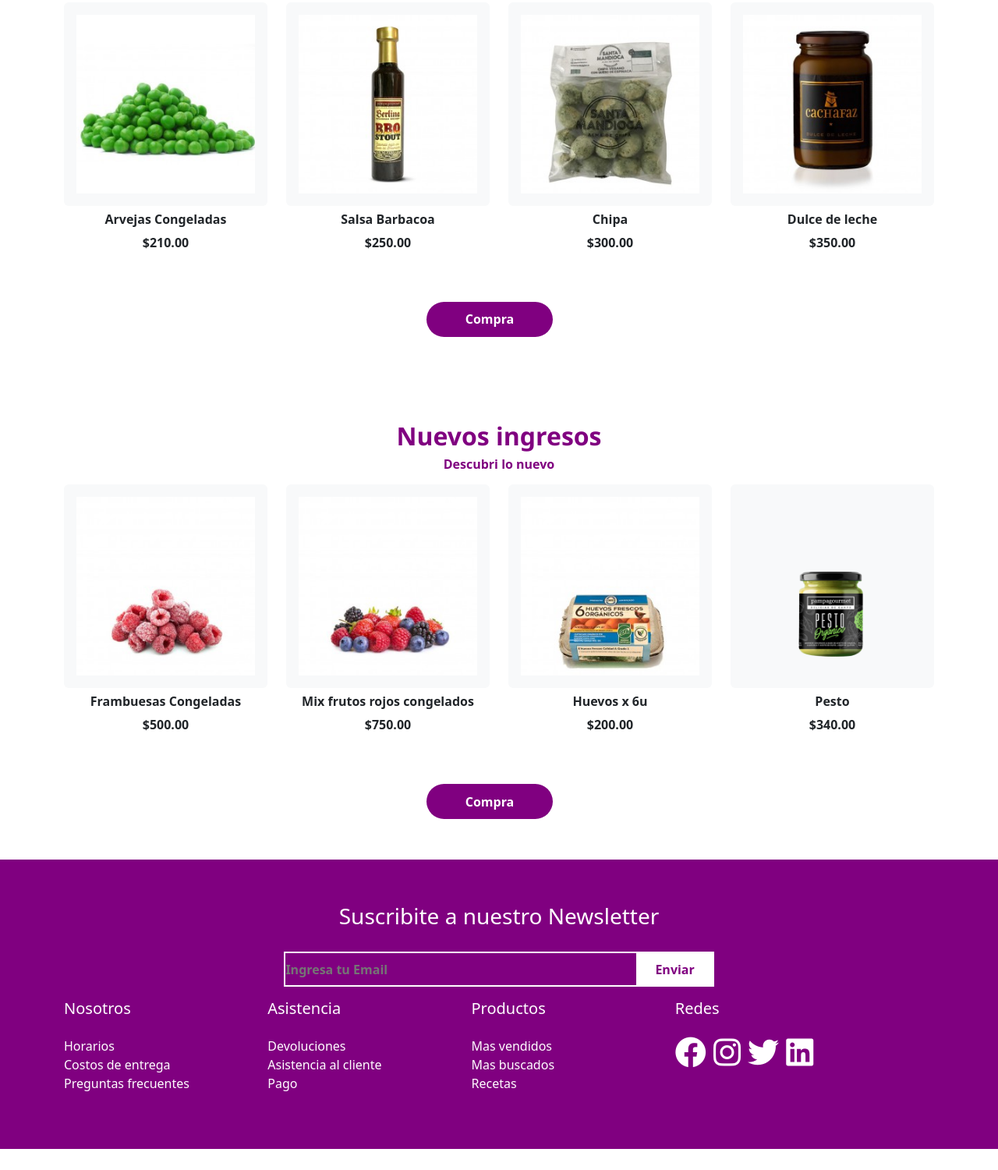
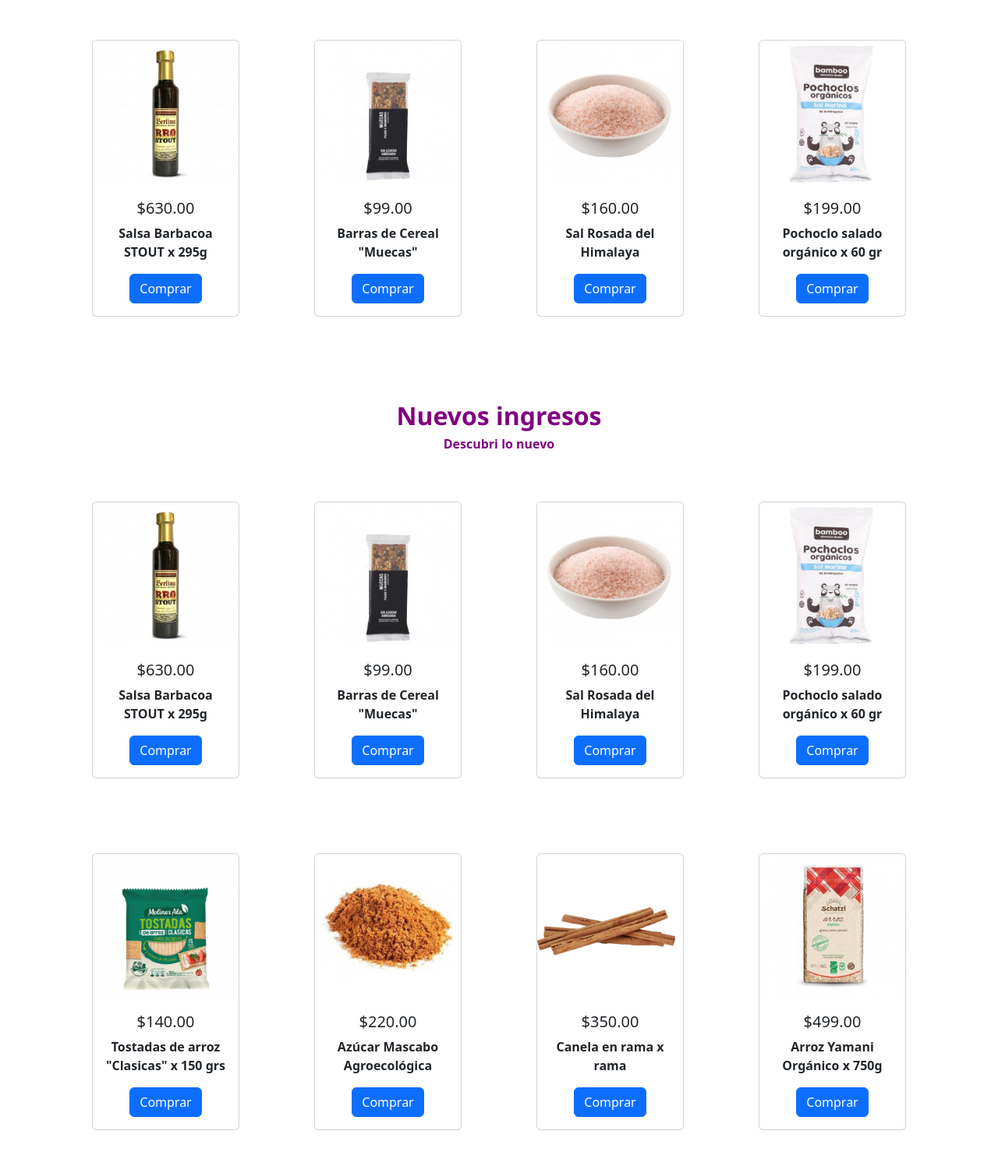
Before and after one commit to MatiasLauria/3ra-entrega-proyecto-final, a website: page index.html in a window 1280 px wide. Shown: the part 516-2016 px from the top of the page at 78% size. Before the commit the page ends 1989 px from the top, so only its background shows below. Drawn offline with nearby package versions, Linux system fonts and the light colour scheme.

Commit message:
second commit

```diff
--- a/index.html
+++ b/index.html
@@ -72,9 +72,12 @@
         <section>
             <div id="carouselExampleCaptions" class="carousel slide" data-bs-ride="false">
                 <div class="carousel-indicators">
-                  <button type="button" data-bs-target="#carouselExampleCaptions" data-bs-slide-to="0" class="active" aria-current="true" aria-label="Slide 1"></button>
-                  <button type="button" data-bs-target="#carouselExampleCaptions" data-bs-slide-to="1" aria-label="Slide 2"></button>
-                  <button type="button" data-bs-target="#carouselExampleCaptions" data-bs-slide-to="2" aria-label="Slide 3"></button>
+                    <button type="button" data-bs-target="#carouselExampleCaptions" data-bs-slide-to="0" class="active"
+                        aria-current="true" aria-label="Slide 1"></button>
+                    <button type="button" data-bs-target="#carouselExampleCaptions" data-bs-slide-to="1"
+                        aria-label="Slide 2"></button>
+                    <button type="button" data-bs-target="#carouselExampleCaptions" data-bs-slide-to="2"
+                        aria-label="Slide 3"></button>
                 </div>
                 <div class="carousel-inner">
                     <div class="carousel-item active">
@@ -101,11 +104,13 @@
                         </div>
                     </div>
                 </div>
-                <button class="carousel-control-prev" type="button" data-bs-target="#carouselExampleCaptions" data-bs-slide="prev">
+                <button class="carousel-control-prev" type="button" data-bs-target="#carouselExampleCaptions"
+                    data-bs-slide="prev">
                     <span class="carousel-control-prev-icon" aria-hidden="true"></span>
                     <span class="visually-hidden">Previous</span>
                 </button>
-                <button class="carousel-control-next" type="button" data-bs-target="#carouselExampleCaptions" data-bs-slide="next">
+                <button class="carousel-control-next" type="button" data-bs-target="#carouselExampleCaptions"
+                    data-bs-slide="next">
                     <span class="carousel-control-next-icon" aria-hidden="true"></span>
                     <span class="visually-hidden">Next</span>
                 </button>
@@ -122,62 +127,54 @@
                     </div>
                 </div>
                 <div class="row">
-                    <div class="col-md-3 text-center">
 
-                        <div class="card border-0 bg-light mb-2">
 
-                            <div class=" card-body">
-                                <img src="./assets/img/arveja.jpg" class="img-fluid" alt="arveja">
+                    <div class="d-flex justify-content-center col-md-6 col-lg-4 col-xl-3 text-center p-5">
+                        <div class="card" style="width: 14rem;">
+                            <img src="../assets/img/Barbacoa.jpg" class="card-img-top" alt="barbacoa">
+                            <div class="card-body">
+                                <h5 class="card-title">$630.00</h5>
+                                <p class="card-text"> Salsa Barbacoa STOUT x 295g</p>
+                                <a href="#" class="btn btn-primary">Comprar</a>
+                            </div>
+                        </div>
                     </div>
 
+
+                    <div class="d-flex justify-content-center col-md-6 col-lg-4 col-xl-3 text-center p-5">
+                        <div class="card" style="width: 14rem;">
+                            <img src="../assets/img/barras-de-cereal-muecas.jpg" class="card-img-top"
+                                alt="barra de cereal">
+                            <div class="card-body">
+                                <h5 class="card-title">$99.00</h5>
+                                <p class="card-text"> Barras de Cereal "Muecas" </p>
+                                <a href="#" class="btn btn-primary">Comprar</a>
                             </div>
-                        <h6>Arvejas Congeladas</h6>
-                        <p>$210.00</p>
-
                         </div>
-                    <div class="col-md-3 text-center">
-
-                        <div class="card border-0 bg-light mb-2">
-
-                            <div class=" card-body">
-                                <img src="./assets/img/Barbacoa.jpg" class="img-fluid" alt="barbacoa">
                     </div>
 
+
+                    <div class="d-flex justify-content-center col-md-6 col-lg-4 col-xl-3 text-center p-5">
+                        <div class="card" style="width: 14rem;">
+                            <img src="../assets/img/sal-rosada-del-himalaya-x-250gr.jpg" class="card-img-top"
+                                alt="sal rosada">
+                            <div class="card-body">
+                                <h5 class="card-title">$160.00</h5>
+                                <p class="card-text"> Sal Rosada del Himalaya</p>
+                                <a href="#" class="btn btn-primary">Comprar</a>
                             </div>
-                        <h6>Salsa Barbacoa</h6>
-                        <p>$250.00</p>
-
                         </div>
-                    <div class="col-md-3 text-center">
-
-                        <div class="card border-0 bg-light mb-2">
-
-                            <div class=" card-body">
-                                <img src="./assets/img/Chipa.jpg" class="img-fluid" alt="Chipa">
                     </div>
 
+
+                    <div class="d-flex justify-content-center col-md-6 col-lg-4 col-xl-3 text-center p-5">
+                        <div class="card" style="width: 14rem;">
+                            <img src="../assets/img/pochoclo.png" class="card-img-top" alt="pochoclo">
+                            <div class="card-body">
+                                <h5 class="card-title">$199.00</h5>
+                                <p class="card-text"> Pochoclo salado orgánico x 60 gr</p>
+                                <a href="#" class="btn btn-primary">Comprar</a>
                             </div>
-                        <h6>Chipa</h6>
-                        <p>$300.00</p>
-
-                    </div>
-                    <div class="col-md-3 text-center">
-
-                        <div class="card border-0 bg-light mb-2">
-
-                            <div class=" card-body">
-                                <img src="./assets/img/dulce de leche.jpg" class="img-fluid" alt="dulce de leche">
-                            </div>
-
-                        </div>
-                        <h6>Dulce de leche</h6>
-                        <p>$350.00</p>
-
-                    </div>
-
-                    <div class="row">
-                        <div class="col-lg-6 text-center m-auto p-5">
-                            <button class="btn2">Compra</button>
                         </div>
                     </div>
 
@@ -190,66 +187,111 @@
                         <h6 style="color: purple;">Descubri lo nuevo</h6>
                     </div>
                 </div>
-                <div class="row">
-                    <div class="col-md-3 text-center">
-
-                        <div class="card border-0 bg-light mb-2">
-
-                            <div class=" card-body">
-                                <img src="./assets/img/frambuesasjpg.jpg" class="img-fluid" alt="frambuesa">
-                            </div>
-
-                        </div>
-                        <h6>Frambuesas Congeladas</h6>
-                        <p>$500.00</p>
-
-                    </div>
-                    <div class="col-md-3 text-center">
-
-                        <div class="card border-0 bg-light mb-2">
-
-                            <div class=" card-body">
-                                <img src="./assets/img/frutos rojos.jpg" class="img-fluid" alt="frutos-rojos">
-                            </div>
-
-                        </div>
-                        <h6>Mix frutos rojos congelados</h6>
-                        <p>$750.00</p>
-
-                    </div>
-                    <div class="col-md-3 text-center">
-
-                        <div class="card border-0 bg-light mb-2">
-
-                            <div class=" card-body">
-                                <img src="./assets/img/huevos organicos.jpg" class="img-fluid" alt="Huevo">
-                            </div>
-
-                        </div>
-                        <h6>Huevos x 6u</h6>
-                        <p>$200.00</p>
-
-                    </div>
-                    <div class="col-md-3 text-center">
-
-                        <div class="card border-0 bg-light mb-2">
-
-                            <div class=" card-body">
-                                <img src="./assets/img/Pesto.jpg" class="img-fluid" alt="pesto">
-                            </div>
-
-                        </div>
-                        <h6>Pesto</h6>
-                        <p>$340.00</p>
-
-                    </div>
 
                 <div class="row">
-                        <div class="col-lg-6 text-center m-auto p-5">
-                            <button class="btn2">Compra</button>
+
+
+                    <div class="d-flex justify-content-center col-md-6 col-lg-4 col-xl-3 text-center p-5">
+                        <div class="card" style="width: 14rem;">
+                            <img src="../assets/img/Barbacoa.jpg" class="card-img-top" alt="barbacoa">
+                            <div class="card-body">
+                                <h5 class="card-title">$630.00</h5>
+                                <p class="card-text"> Salsa Barbacoa STOUT x 295g</p>
+                                <a href="#" class="btn btn-primary">Comprar</a>
+                            </div>
                         </div>
                     </div>
 
+
+                    <div class="d-flex justify-content-center col-md-6 col-lg-4 col-xl-3 text-center p-5">
+                        <div class="card" style="width: 14rem;">
+                            <img src="../assets/img/barras-de-cereal-muecas.jpg" class="card-img-top"
+                                alt="barra de cereal">
+                            <div class="card-body">
+                                <h5 class="card-title">$99.00</h5>
+                                <p class="card-text"> Barras de Cereal "Muecas" </p>
+                                <a href="#" class="btn btn-primary">Comprar</a>
+                            </div>
+                        </div>
+                    </div>
+
+
+                    <div class="d-flex justify-content-center col-md-6 col-lg-4 col-xl-3 text-center p-5">
+                        <div class="card" style="width: 14rem;">
+                            <img src="../assets/img/sal-rosada-del-himalaya-x-250gr.jpg" class="card-img-top"
+                                alt="sal rosada">
+                            <div class="card-body">
+                                <h5 class="card-title">$160.00</h5>
+                                <p class="card-text"> Sal Rosada del Himalaya</p>
+                                <a href="#" class="btn btn-primary">Comprar</a>
+                            </div>
+                        </div>
+                    </div>
+
+
+                    <div class="d-flex justify-content-center col-md-6 col-lg-4 col-xl-3 text-center p-5">
+                        <div class="card" style="width: 14rem;">
+                            <img src="../assets/img/pochoclo.png" class="card-img-top" alt="pochoclo">
+                            <div class="card-body">
+                                <h5 class="card-title">$199.00</h5>
+                                <p class="card-text"> Pochoclo salado orgánico x 60 gr</p>
+                                <a href="#" class="btn btn-primary">Comprar</a>
+                            </div>
+                        </div>
+                    </div>
+
+
+                    <div class="d-flex justify-content-center col-md-6 col-lg-4 col-xl-3 text-center p-5">
+                        <div class="card" style="width: 14rem;">
+                            <img src="../assets/img/tostadas.png" class="card-img-top" alt="tostadas">
+                            <div class="card-body">
+                                <h5 class="card-title">$140.00</h5>
+                                <p class="card-text"> Tostadas de arroz "Clasicas" x 150 grs
+                                </p>
+                                <a href="#" class="btn btn-primary">Comprar</a>
+                            </div>
+                        </div>
+                    </div>
+
+
+                    <div class="d-flex justify-content-center col-md-6 col-lg-4 col-xl-3 text-center p-5">
+                        <div class="card" style="width: 14rem;">
+                            <img src="../assets/img/azucar-mascabo.jpg" class="card-img-top" alt="mascabo">
+                            <div class="card-body">
+                                <h5 class="card-title">$220.00</h5>
+                                <p class="card-text"> Azúcar Mascabo Agroecológica
+                                </p>
+                                <a href="#" class="btn btn-primary">Comprar</a>
+                            </div>
+                        </div>
+                    </div>
+
+
+                    <div class="d-flex justify-content-center col-md-6 col-lg-4 col-xl-3 text-center p-5">
+                        <div class="card" style="width: 14rem;">
+                            <img src="../assets/img/canela.png" class="card-img-top" alt="canela">
+                            <div class="card-body">
+                                <h5 class="card-title">$350.00</h5>
+                                <p class="card-text"> Canela en rama x rama
+                                </p>
+                                <a href="#" class="btn btn-primary">Comprar</a>
+                            </div>
+                        </div>
+                    </div>
+
+
+                    <div class="d-flex justify-content-center col-md-6 col-lg-4 col-xl-3 text-center p-5">
+                        <div class="card" style="width: 14rem;">
+                            <img src="../assets/img/arroz-yamani.jpg" class="card-img-top" alt="yamani">
+                            <div class="card-body">
+                                <h5 class="card-title">$499.00</h5>
+                                <p class="card-text"> Arroz Yamani Orgánico x 750g
+                                </p>
+                                <a href="#" class="btn btn-primary">Comprar</a>
+                            </div>
+                        </div>
+                    </div>
+                </div>
         </section>
 
     </main>
```
Lines whose indentation alone changed are shown as unchanged.
